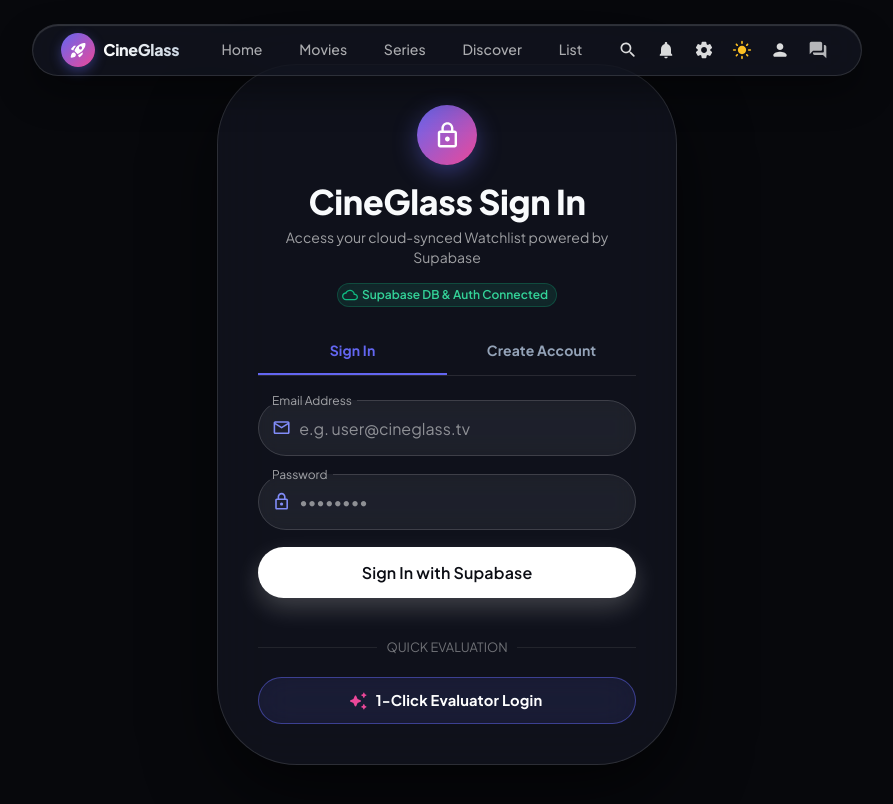
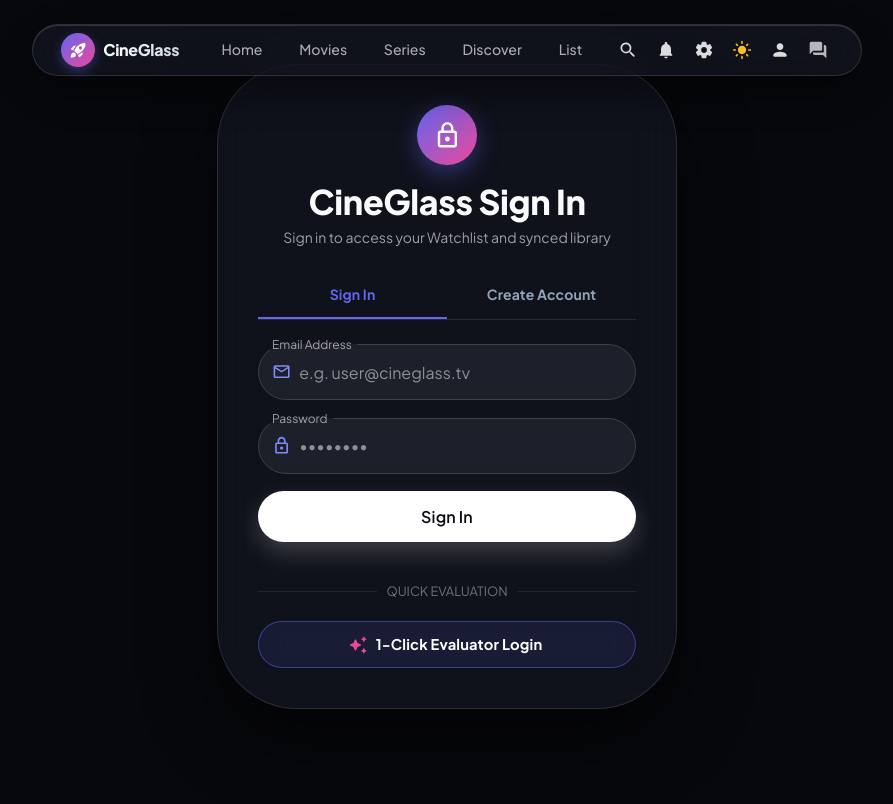
Before and after one commit to ahiru60/loon-labs-movie-explorer, a React (Vite) app: page /login in a window 1280 px wide. Shown: the top 804 px of the page, without its empty margins (193-1086 px from the left). Built offline with nearby package versions, Linux system fonts and the light colour scheme.

Commit message:
style: remove technical provider badges and streamline auth dialog UI

```diff
--- a/src/components/auth/LoginModal.jsx
+++ b/src/components/auth/LoginModal.jsx
@@ -209,43 +209,9 @@
             }}
           >
             {tabIndex === 0
-              ? 'Sign in to sync your Watchlist with Supabase database'
-              : 'Register to access cloud-synced favorites and history'}
+              ? 'Sign in to access your Watchlist and synced library'
+              : 'Register to access your personal Watchlist and history'}
           </Typography>
-
-          {/* Supabase Status Chip */}
-          <Box sx={{ mt: 1.5, display: 'flex', justifyContent: 'center' }}>
-            {isSupabaseConfigured ? (
-              <Chip
-                icon={<CloudQueueRoundedIcon sx={{ fontSize: '1rem !important', color: '#10b981 !important' }} />}
-                label="Supabase DB & Auth Connected"
-                size="small"
-                sx={{
-                  bgcolor: 'rgba(16, 185, 129, 0.12)',
-                  color: '#34d399',
-                  fontWeight: 600,
-                  fontSize: '0.72rem',
-                  border: '1px solid rgba(16, 185, 129, 0.25)',
-                }}
-              />
-            ) : (
-              <Chip
-                icon={<CloudQueueRoundedIcon sx={{ fontSize: '1rem !important' }} />}
-                label="Local Mode • Configure Supabase in Settings"
-                size="small"
-                onClick={() => {
-                  dispatch(closeLoginModal());
-                  dispatch(openSettingsModal());
-                }}
-                clickable
-                sx={{
-                  bgcolor: isDark ? 'rgba(255, 255, 255, 0.06)' : 'rgba(0, 0, 0, 0.05)',
-                  color: isDark ? 'rgba(255, 255, 255, 0.7)' : 'rgba(0, 0, 0, 0.65)',
-                  fontSize: '0.72rem',
-                }}
-              />
-            )}
-          </Box>
         </Box>
 
         {/* Auth Mode Tabs */}
@@ -346,9 +312,9 @@
             {isLoading ? (
               <CircularProgress size={24} sx={{ color: '#ffffff' }} />
             ) : tabIndex === 0 ? (
-              'Sign In with Supabase'
+              'Sign In'
             ) : (
-              'Create Supabase Account'
+              'Create Account'
             )}
           </GlassButton>
         </Box>
--- a/src/components/common/GlassNavbar.jsx
+++ b/src/components/common/GlassNavbar.jsx
@@ -467,7 +467,7 @@
             </Typography>
             {user?.isSupabase && (
               <Chip
-                label="Supabase"
+                label="Cloud Member"
                 size="small"
                 sx={{
                   height: 18,
--- a/src/pages/FavoritesPage.jsx
+++ b/src/pages/FavoritesPage.jsx
@@ -43,7 +43,7 @@
             {isCloudSynced ? (
               <Chip
                 icon={<CloudDoneRoundedIcon sx={{ fontSize: '1.1rem !important', color: '#10b981 !important' }} />}
-                label={isDbSyncing ? 'Syncing with Supabase...' : 'Synced with Supabase Cloud DB'}
+                label={isDbSyncing ? 'Syncing...' : 'Cloud Synced'}
                 size="small"
                 sx={{
                   bgcolor: 'rgba(16, 185, 129, 0.12)',
@@ -72,7 +72,7 @@
             }}
           >
             {favorites.length} {favorites.length === 1 ? 'title' : 'titles'} saved
-            {isCloudSynced ? ' and synced to your Supabase account.' : ' to your library.'}
+            {isCloudSynced ? ' and synced to your cloud library.' : ' to your library.'}
           </Typography>
         </Box>
 
--- a/src/pages/LoginPage.jsx
+++ b/src/pages/LoginPage.jsx
@@ -191,44 +191,13 @@
           variant="body2"
           sx={{
             color: isDark ? 'rgba(255, 255, 255, 0.6)' : 'rgba(0, 0, 0, 0.6)',
-            mb: 2,
+            mb: 3,
           }}
         >
           {tabIndex === 0
-            ? 'Access your cloud-synced Watchlist powered by Supabase'
-            : 'Register for live database synchronization & history'}
+            ? 'Sign in to access your Watchlist and synced library'
+            : 'Register to access your personal Watchlist and history'}
         </Typography>
-
-        {/* Supabase Status Chip */}
-        <Box sx={{ mb: 2.5, display: 'flex', justifyContent: 'center' }}>
-          {isSupabaseConfigured ? (
-            <Chip
-              icon={<CloudQueueRoundedIcon sx={{ fontSize: '1rem !important', color: '#10b981 !important' }} />}
-              label="Supabase DB & Auth Connected"
-              size="small"
-              sx={{
-                bgcolor: 'rgba(16, 185, 129, 0.12)',
-                color: '#34d399',
-                fontWeight: 600,
-                fontSize: '0.75rem',
-                border: '1px solid rgba(16, 185, 129, 0.25)',
-              }}
-            />
-          ) : (
-            <Chip
-              icon={<CloudQueueRoundedIcon sx={{ fontSize: '1rem !important' }} />}
-              label="Local Mode • Configure Supabase in Settings"
-              size="small"
-              onClick={() => dispatch(openSettingsModal())}
-              clickable
-              sx={{
-                bgcolor: isDark ? 'rgba(255, 255, 255, 0.06)' : 'rgba(0, 0, 0, 0.05)',
-                color: isDark ? 'rgba(255, 255, 255, 0.7)' : 'rgba(0, 0, 0, 0.65)',
-                fontSize: '0.75rem',
-              }}
-            />
-          )}
-        </Box>
 
         {/* Auth Mode Tabs */}
         <Box sx={{ borderBottom: 1, borderColor: isDark ? 'rgba(255, 255, 255, 0.1)' : 'rgba(0, 0, 0, 0.1)', mb: 3 }}>
@@ -326,9 +295,9 @@
             {isLoading ? (
               <CircularProgress size={24} sx={{ color: '#ffffff' }} />
             ) : tabIndex === 0 ? (
-              'Sign In with Supabase'
+              'Sign In'
             ) : (
-              'Create Supabase Account'
+              'Create Account'
             )}
           </GlassButton>
         </Box>
```
